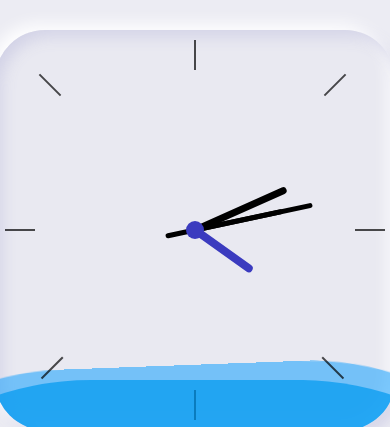
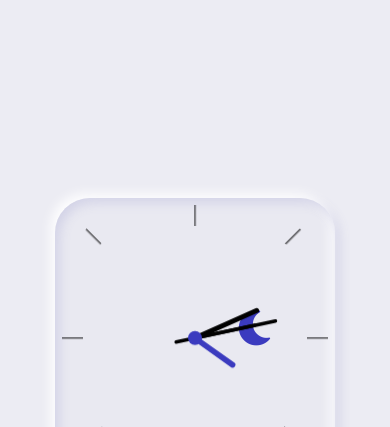
Before and after one commit to Quan-Kiu/Clock-Project, a plain HTML site: page index.html in a window 390 px wide. Shown: the top 427 px of the page. Drawn offline with Linux system fonts and the light colour scheme.

Commit message:
update reposive

```diff
--- a/acces/css/_reset.scss
+++ b/acces/css/_reset.scss
@@ -1,21 +1,21 @@
-*{
+* {
   margin: 0;
   padding: 0;
   box-sizing: border-box;
 }
 
-html{
+html {
   font-size: 62.5%;
 }
 
-body{
-    background-color: $background-color;
+body {
+  background-color: rgb(115, 13, 218);
 
   font-family: $primary-font;
 
   color: $text-color;
 }
 
-a{
+a {
   text-decoration: none;
 }
--- a/acces/css/_typography.scss
+++ b/acces/css/_typography.scss
@@ -1,12 +1,10 @@
-.wrapper{
+.wrapper {
   position: relative;
   max-width: 144rem;
   margin: 0 auto;
   min-height: 100vh;
-
-
 }
-.container{
+.container {
   position: relative;
   max-width: 96.8rem + 6rem;
   padding: 3rem;
@@ -14,8 +12,8 @@ min-height: 100vh;
   min-height: 100vh;
   display: flex;
   flex-direction: column;
-    justify-content: flex-start;
+  justify-content: center;
   align-items: center;
-
-
+  overflow: hidden;
+  background-color: $background-color;
 }
--- a/acces/css/style.scss
+++ b/acces/css/style.scss
@@ -2,16 +2,13 @@
 
 @import "reset";
 
-@import"global";
+@import "global";
 
 @import "typography";
 
-
-
 // Layout
 
-
-h1{
+h1 {
   margin-top: 2rem;
   text-align: center;
   font-size: $biggest-font-size;
@@ -19,165 +16,177 @@ h1{
   font-weight: 700;
 }
 
-p{
+p {
   font-size: $medium-font-size;
 }
 
-
-.clock__text{
+.clock__text {
   user-select: none;
 }
 
-.clock__content{
+.clock__content {
   user-select: none;
   position: relative;
   width: 40rem;
   height: 40rem;
 
-    box-shadow: -0.6rem -0.6rem 1.6rem $white-color, 0.6rem 0.6rem 1.6rem hsla($hue-color,30%,86%,1),
-    inset 0.6rem 0.6rem 1.6rem hsla($hue-color,30%,86%,1),
+  box-shadow: -0.6rem -0.6rem 1.6rem $white-color,
+    0.6rem 0.6rem 1.6rem hsla($hue-color, 30%, 86%, 1),
+    inset 0.6rem 0.6rem 1.6rem hsla($hue-color, 30%, 86%, 1),
     inset -0.6rem -0.6rem 1.6rem $white-color;
 
   border-radius: 5rem;
+
   display: flex;
+
   justify-content: center;
+
   align-items: center;
-    transition: .5s;
+
+  transition: 0.5s;
 
   overflow: hidden;
 
-    background-color: hsl($hue-color,24%, 93%);
+  background-color: hsl($hue-color, 24%, 93%);
 
-    &::before,&::after{
+  &::before,
+  &::after {
     content: "";
     position: absolute;
     width: 200%;
     height: 200%;
-         top: 30rem;
-         opacity: .7;
-
-
-
+    top: 25rem;
+    opacity: 0.7;
   }
 
-    &::before{
+  &::before {
     border-radius: 35%;
     background-color: #0099ffb7;
     animation: rotewater 15s ease-out infinite;
   }
 
-    &::after{
+  &::after {
     border-radius: 37%;
     background-color: #0099f0;
     animation: rotewater 10s ease-out infinite;
   }
 
-
-@keyframes rotewater{
-    0%{
+  @keyframes rotewater {
+    0% {
       transform: rotate(0);
       top: 30rem;
     }
 
-    25%{
+    25% {
       transform: rotate(180deg);
       top: 32rem;
     }
-    50%{
+    50% {
       transform: rotate(360deg);
       top: 35rem;
     }
-    75%{
+    75% {
       transform: rotate(180deg);
       top: 33rem;
     }
-    100%{
+    100% {
       transform: rotate(0);
       top: 31rem;
     }
-
   }
 
+  .clock__icon {
+    position: absolute;
+    width: 10%;
+    height: 10%;
+    right: 10rem;
 
-    .clock__rounder{
+    animation: fadeIn 1s ease forwards;
+    i {
+      font-size: 5rem;
+    }
+    #sun {
+      color: hsl(49, 88%, 68%);
+      display: none;
+    }
+
+    #moon {
+      display: none;
+      color: $first-color;
+    }
+  }
+
+  .clock__rounder {
     position: absolute;
-        transition: .5;
+    transition: 0.5;
     width: 2rem;
     height: 2rem;
     border-radius: 50%;
     background-color: $first-color;
-        transform: translate(-50%,-50%) scale(.9);
+    transform: translate(-50%, -50%);
     z-index: $z-tooltip;
-
   }
 
-    .clock__number--even{
-        transition: .5;
+  .clock__number--even {
+    transition: 0.5;
     position: absolute;
-        width: .2rem;
+    width: 0.2rem;
     height: 3rem;
-        background-color:$black-color;
+    background-color: $black-color;
     top: 1rem;
-        opacity: .7;
+    opacity: 0.7;
     box-shadow: 0 35rem 0 $black-color;
     transform-origin: center;
     transform: translateX(-50%);
 
-
-        &::after{
-
+    &::after {
       content: "";
       position: absolute;
       width: 100%;
       height: 100%;
       background-color: $black-color;
       transform-origin: center;
-            transform: translate(14rem,3rem) rotate(45deg);
+      transform: translate(14rem, 3rem) rotate(45deg);
       box-shadow: 0rem 40rem 0 $black-color;
-
+    }
   }
 
-    }
-
-    .clock__number--odd{
-        transition: .5;
+  .clock__number--odd {
+    transition: 0.5;
     position: absolute;
     width: 3rem;
-        height: .2rem;
-        background-color:$black-color;
+    height: 0.2rem;
+    background-color: $black-color;
     left: 1rem;
-        opacity: .7;
-        box-shadow: 35rem 0  0 $black-color;
+    opacity: 0.7;
+    box-shadow: 35rem 0 0 $black-color;
 
     transform-origin: center;
+
     transform: translateY(-50%);
 
-        &::after{
+    &::after {
       content: "";
       position: absolute;
       width: 100%;
       height: 100%;
       background-color: $black-color;
       transform-origin: center;
-            transform: translate(3rem,-14.5rem) rotate(45deg);
+      transform: translate(3rem, -14.5rem) rotate(45deg);
       box-shadow: 40rem 0rem 0 $black-color;
-
     }
   }
 
-
-
-    &:hover{
-
-        box-shadow: 1.6rem 1.6rem 2rem hsla($hue-color,30%,86%,1), -0.2rem -0.2rem 1rem $white-color;
-        background-color: hsl($hue-color,24%, 95%);
-
+  &:hover {
+    box-shadow: 1.6rem 1.6rem 2rem hsla($hue-color, 30%, 86%, 1),
+      -0.2rem -0.2rem 1rem $white-color;
+    background-color: hsl($hue-color, 24%, 95%);
   }
 
-    .clock__hour{
-        z-index: 1;
+  .clock__hour {
+    z-index: 2;
     position: absolute;
-        width: .8rem;
+    width: 0.8rem;
     height: 7rem;
     background-color: $first-color;
     transform-origin: top;
@@ -185,20 +194,21 @@ p{
     border-radius: 1rem;
   }
 
-    .clock__minutes{
+  .clock__minutes {
+    z-index: 1;
     position: absolute;
-        width: .7rem;
+    width: 0.7rem;
     height: 10rem;
     background-color: $black-color;
     transform-origin: top;
     transform: translateX(-50%);
     border-radius: 1rem;
-
   }
 
-    .clock__seconds{
+  .clock__seconds {
+    z-index: 1;
     position: absolute;
-        width: .5rem;
+    width: 0.5rem;
     height: 12rem;
     background-color: $black-color;
     transform-origin: top;
@@ -206,5 +216,20 @@ p{
     border-radius: 1rem;
     box-shadow: 0 -3rem 0 $black-color;
   }
+}
 
+@keyframes fadeIn {
+  0% {
+    bottom: 0;
   }
+
+  100% {
+    bottom: 20rem;
+  }
+}
+
+@media screen and (max-width: 50rem) {
+  .clock__content {
+    transform: scale(0.7);
+  }
+}
--- a/acces/js/main.js
+++ b/acces/js/main.js
@@ -1,41 +1,12 @@
-const hour = document.getElementById('hour'), minutes = document.getElementById('minutes'), seconds = document.getElementById('seconds');
+const hour = document.getElementById("hour"),
+  minutes = document.getElementById("minutes"),
+  seconds = document.getElementById("seconds"),
+  timestext = document.getElementById("times-text"),
+  datetext = document.getElementById("date-text"),
+  sun = document.getElementById("sun"),
+  moon = document.getElementById("moon");
 
-const timestext = document.getElementById('times-text'),datetext = document.getElementById('date-text');
-
-const clock = () =>{
-
-let date = new Date()
-
-hh = date.getHours() * 30,
-
-mm = date.getMinutes()*6,
-
-ss = date.getSeconds()*6;
-
-hour.style.transform = 'translateX(-50%) rotate('+((hh+(mm/12))+180)+'deg)';
-
-minutes.style.transform = 'translateX(-50%) rotate('+(mm+180)+'deg)';
-
-seconds.style.transform = 'translateX(-50%) rotate('+(ss+180)+'deg)';
-
-
-hh /= 30;
-mm /= 6;
-
-if(hh <10)
-{
-    hh = '0'+hh+'';
-}
-
-if(mm<10)
-{
-    mm = hh = '0'+mm+'';
-}
-
-
-
-timestext.innerHTML = ''+hh+':'+mm+'';
-
+let date = new Date();
 
 day = date.getDate();
 
@@ -43,9 +14,47 @@ month = date.getMonth();
 
 year = date.getFullYear();
 
-datetext.innerHTML = ''+day+'/'+month+'/'+year+'';
+hh = date.getHours();
 
+hh /= 30;
 
+datetext.innerHTML = "" + day + "/" + month + "/" + year + "";
+
+if (hh >= 5 && hh < 18) {
+  sun.style.display = "block";
+} else {
+  moon.style.display = "block";
 }
 
-setInterval(clock,1000)
+clock();
+
+function clock() {
+  date = new Date();
+
+  (hh = date.getHours() * 30),
+    (mm = date.getMinutes() * 6),
+    (ss = date.getSeconds() * 6);
+
+  hour.style.transform =
+    "translateX(-50%) rotate(" + (hh + mm / 12 + 180) + "deg)";
+
+  minutes.style.transform = "translateX(-50%) rotate(" + (mm + 180) + "deg)";
+
+  seconds.style.transform = "translateX(-50%) rotate(" + (ss + 180) + "deg)";
+
+  hh /= 30;
+
+  mm /= 6;
+
+  if (mm < 10) {
+    mm = "0" + mm;
+  }
+
+  if (hh < 10) {
+    hh = "0" + hh;
+  }
+
+  timestext.innerHTML = "" + hh + ":" + mm + "";
+
+  setTimeout(clock, 1000);
+}
--- a/index.html
+++ b/index.html
@@ -1,25 +1,23 @@
 <!DOCTYPE html>
 <html lang="en">
   <head>
-    <meta charset="UTF-8">
-    <meta http-equiv="X-UA-Compatible" content="IE=edge">
-    <meta name="viewport" content="width=device-width, initial-scale=1.0">
+    <meta charset="UTF-8" />
+    <meta http-equiv="X-UA-Compatible" content="IE=edge" />
+    <meta name="viewport" content="width=device-width, initial-scale=1.0" />
     <title>Clock Project</title>
-    <link rel="stylesheet" href="./acces/css/style.css">
-    <link rel="stylesheet" href="https://use.fontawesome.com/releases/v5.15.3/css/all.css" integrity="sha384-SZXxX4whJ79/gErwcOYf+zWLeJdY/qpuqC4cAa9rOGUstPomtqpuNWT9wdPEn2fk" crossorigin="anonymous">
+    <link rel="stylesheet" href="./acces/css/style.css" />
+    <link
+      rel="stylesheet"
+      href="https://use.fontawesome.com/releases/v5.15.3/css/all.css"
+      integrity="sha384-SZXxX4whJ79/gErwcOYf+zWLeJdY/qpuqC4cAa9rOGUstPomtqpuNWT9wdPEn2fk"
+      crossorigin="anonymous"
+    />
   </head>
   <body>
-
     <div class="wrapper">
       <section class="clock container">
-
-
         <div class="clock__content">
-
-
-
           <div class="clock__circle">
-
             <div class="clock__rounder"></div>
 
             <span class="clock__number--even"></span>
@@ -31,25 +29,23 @@
             <div class="clock__minutes" id="minutes"></div>
 
             <div class="clock__seconds" id="seconds"></div>
-
           </div>
 
-
+          <div class="clock__icon">
+            <i class="fas fa-sun" id="sun"></i>
+            <i class="fas fa-moon" id="moon"></i>
+          </div>
         </div>
 
         <div class="clock__text">
           <h1 id="times-text"></h1>
 
-
           <p id="date-text">13/12/2001</p>
         </div>
 
-
+        <p>I'm Quan</p>
       </section>
-
-
     </div>
-
   </body>
 
   <script src="./acces/js/main.js"></script>
```
Also changed, not shown: acces/css/_variables.scss (+6 -8 lines), acces/css/style.css, 1 other file. Lines whose indentation alone changed are shown as unchanged.
